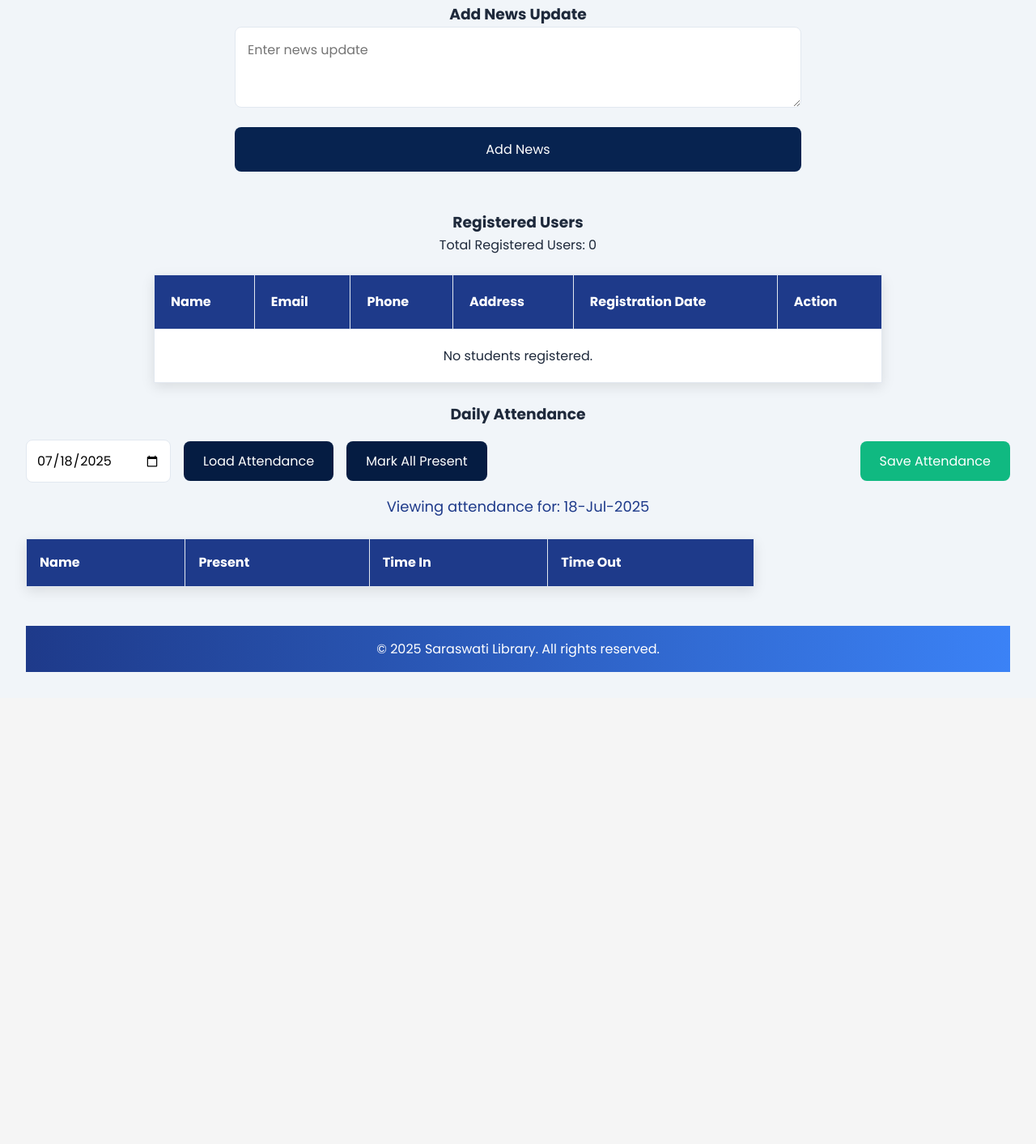
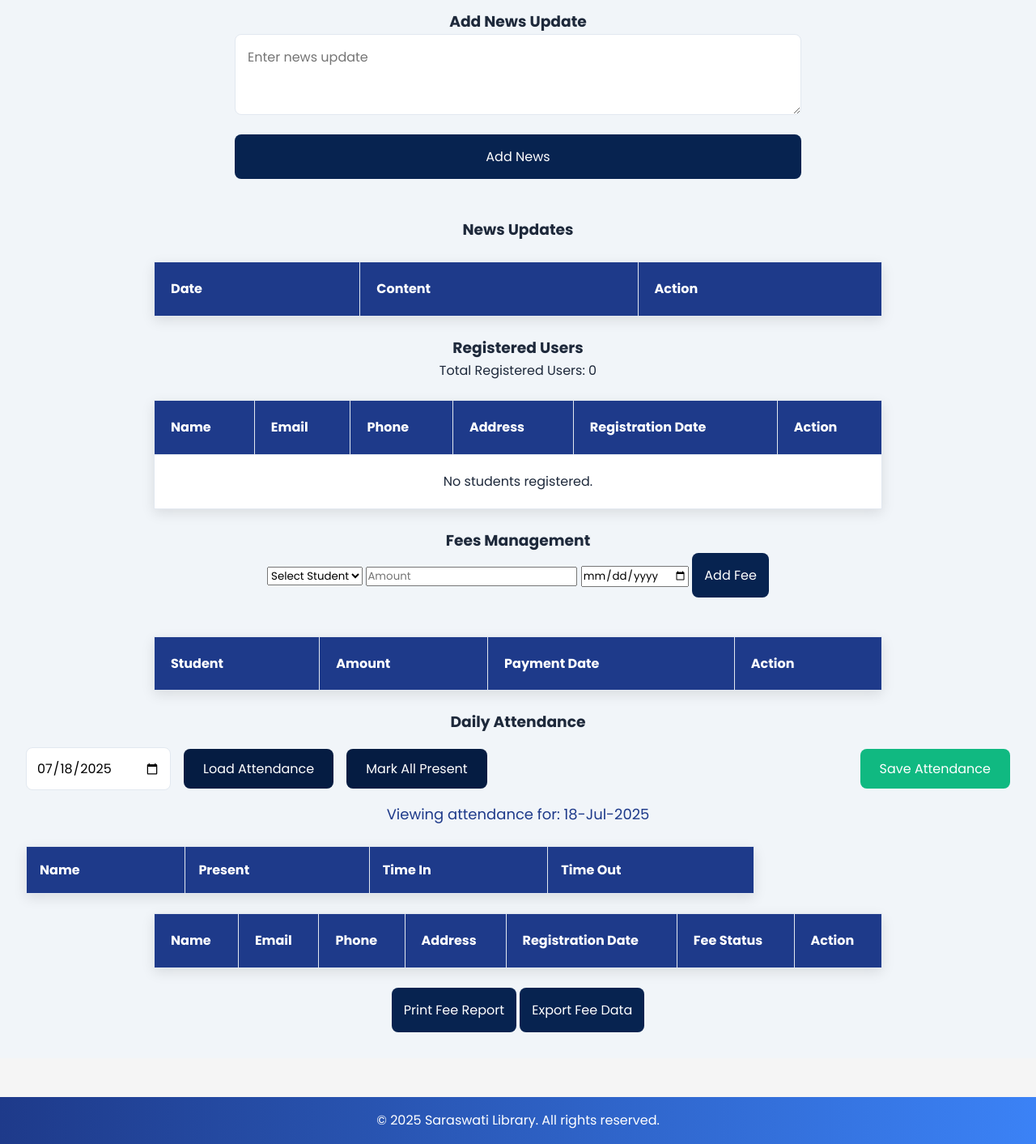
Before and after one commit to kapildev-dot/library, a plain HTML site: page admin.html in a window 1280 px wide. Shown: the part 218-1631 px from the top of the page at 81% size. Before the commit the page ends 1080 px from the top, so only its background shows below. Drawn offline with Linux system fonts and the light colour scheme; sample sign-in values are in the browser's storage.

Commit message:
Update admin.html

```diff
--- a/admin.html
+++ b/admin.html
@@ -10,10 +10,13 @@
 <body>
     <!-- Navigation Bar -->
     <nav>
+        <div class="nav-container">
+            <div class="logo">Admin Panel</div>
             <ul>
                 <li><a href="index.html">Back to Main Site</a></li>
                 <li><a href="#" class="logout" onclick="logoutAdmin()">Logout</a></li>
             </ul>
+        </div>
     </nav>
 
     <!-- Admin Panel Section -->
@@ -25,6 +28,19 @@
                 <textarea name="news_content" placeholder="Enter news update" required aria-label="News Update"></textarea>
                 <button type="submit">Add News</button>
             </form>
+
+            <h3>News Updates</h3>
+            <table id="newsTable">
+                <thead>
+                    <tr>
+                        <th>Date</th>
+                        <th>Content</th>
+                        <th>Action</th>
+                    </tr>
+                </thead>
+                <tbody></tbody>
+            </table>
+
             <h3>Registered Users</h3>
             <p>Total Registered Users: <span id="totalUsers">0</span></p>
             <table id="userTable">
@@ -40,10 +56,30 @@
                 </thead>
                 <tbody></tbody>
             </table>
+
+            <h3>Fees Management</h3>
+            <form id="feeForm">
+                <div class="form-row">
+                    <select name="student_id" required>
+                        <option value="">Select Student</option>
+                    </select>
+                    <input type="number" name="amount" placeholder="Amount" required>
+                    <input type="date" name="payment_date" required>
+                    <button type="submit">Add Fee</button>
                 </div>
+            </form>
+            <table id="feeTable">
+                <thead>
+                    <tr>
+                        <th>Student</th>
+                        <th>Amount</th>
+                        <th>Payment Date</th>
+                        <th>Action</th>
+                    </tr>
+                </thead>
+                <tbody></tbody>
+            </table>
 
-        <!-- Add this section below the user table -->
-         <!-- Add this section below the Registered Users table -->
             <h3>Daily Attendance</h3>
             <div class="attendance-controls">
                 <input type="date" id="attendanceDate" aria-label="Select Date">
@@ -52,7 +88,7 @@
                 <button onclick="saveAttendance()" class="save-btn">Save Attendance</button>
             </div>
             <div class="attendance-status">
-    <p>Viewing attendance for: <span id="currentDateDisplay">17-Jul-2025</span></p>
+                <p>Viewing attendance for: <span id="currentDateDisplay"></span></p>
             </div>
             <table id="attendanceTable">
                 <thead>
@@ -63,11 +99,30 @@
                         <th>Time Out</th>
                     </tr>
                 </thead>
-    <tbody>
-        <!-- Attendance data will be loaded here -->
-    </tbody>
+                <tbody></tbody>
             </table>
-<!-- Replace the attendance section with this -->
+        </div>
+        <!-- In admin.html, modify the userTable header -->
+<table id="userTable">
+    <thead>
+        <tr>
+            <th>Name</th>
+            <th>Email</th>
+            <th>Phone</th>
+            <th>Address</th>
+            <th>Registration Date</th>
+            <th>Fee Status</th> <!-- New column -->
+            <th>Action</th>
+        </tr>
+    </thead>
+    <tbody></tbody>
+</table>
+<!-- In admin.html, after the feeTable -->
+<div class="fee-actions">
+    <button onclick="printFeeReport()">Print Fee Report</button>
+    <button onclick="exportFeeData()">Export Fee Data</button>
+</div>
+    </section>
 
     <!-- Footer -->
     <footer>
```
Lines whose indentation alone changed are shown as unchanged.
